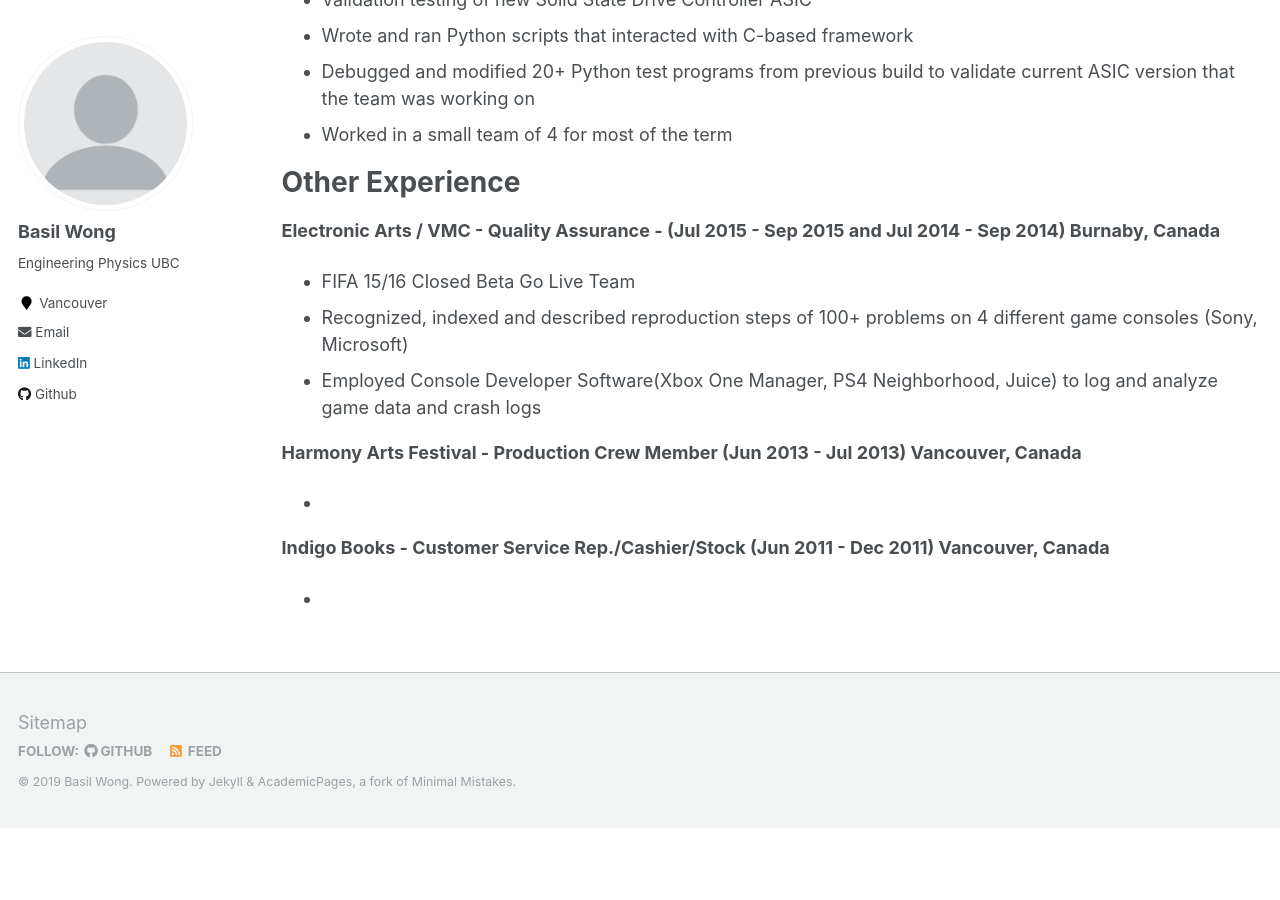
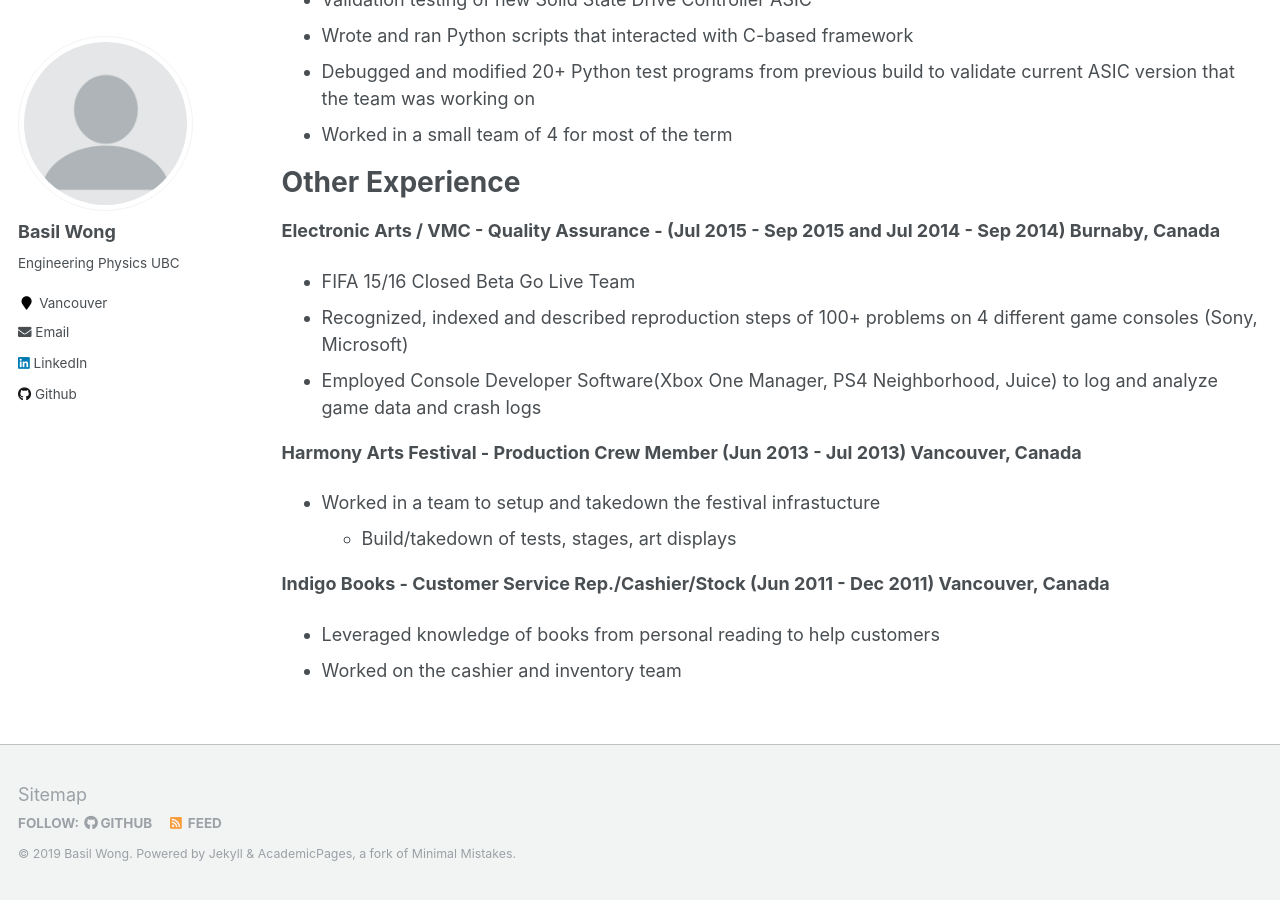
Before and after one commit to basilwong/basilwong.github.io, a Jekyll site: the page built from _pages/cv.md, in a window 1280 px wide and 900 px high, scrolled down 2920 px. Built offline with Jekyll 4.4.1, drawn with Linux system fonts in a browser that asks for light colours; before the commit the page ends 3748 px from its top, so only the background shows below that.

```diff
--- a/_pages/cv.md
+++ b/_pages/cv.md
@@ -67,7 +67,9 @@ Other Experience
   * Employed Console Developer Software(Xbox One Manager, PS4 Neighborhood, Juice) to log and analyze game data and crash logs
 
 **Harmony Arts Festival - Production Crew Member (Jun 2013 - Jul 2013) Vancouver, Canada**
-  *
+  * Worked in a team to setup and takedown the festival infrastucture
+	* Build/takedown of tests, stages, art displays
 
 **Indigo Books - Customer Service Rep./Cashier/Stock  (Jun 2011 - Dec 2011) Vancouver, Canada**
-  *
+  * Leveraged knowledge of books from personal reading to help customers
+  * Worked on the cashier and inventory team
```
Also changed, not shown: _pages/about.md (+1 -1 lines), _portfolio/3-sevenrooms-website-scraper.md (+2 -12 lines), files/logos/SevenRooms_Logo.png (added).
